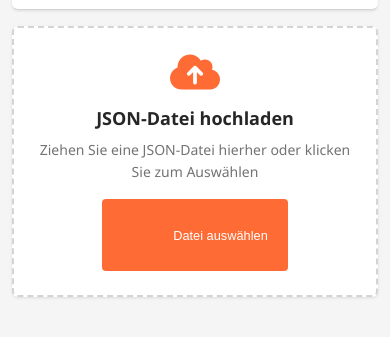
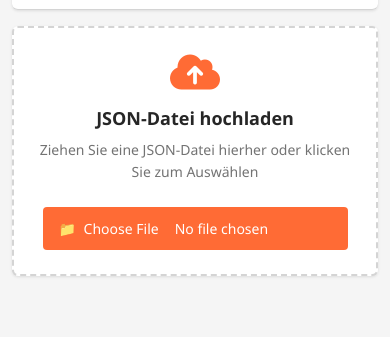
Before and after one commit to SteffenNeumann/jsonparser, a plain HTML site: page index.html in a window 390 px wide. Shown: the part 227-564 px from the top of the page. Drawn offline with Linux system fonts and the light colour scheme.

Commit message:
fix: Verbesserung der iOS-kompatiblen Dateiauswahl durch sichtbaren File Input und optimierte Styles

```diff
--- a/index.html
+++ b/index.html
@@ -42,9 +42,17 @@
 					<p>
 						Ziehen Sie eine JSON-Datei hierher oder klicken Sie zum Auswählen
 					</p>
-					<input type="file" id="fileInput" accept=".json" hidden />
+
+					<!-- iOS-kompatible Lösung: Sichtbarer File Input als Button gestylt -->
+					<input
+						type="file"
+						id="fileInput"
+						accept=".json"
+						class="file-input-button" />
+
+					<!-- Fallback-Button für Desktop (versteckt auf Mobilgeräten) -->
 					<button
-						class="upload-btn"
+						class="upload-btn desktop-only"
 						onclick="document.getElementById('fileInput').click()">
 						<i class="fas fa-folder-open"></i> Datei auswählen
 					</button>
--- a/script.js
+++ b/script.js
@@ -39,18 +39,19 @@ class JSONVisualizer {
 			});
 		}
 
-		// Upload Area Click - Drag & Drop Area
+		// Upload Area Click - nur für Desktop mit verstecktem File Input
 		const uploadArea = document.getElementById("uploadArea");
 		if (uploadArea) {
 			uploadArea.addEventListener("click", (e) => {
-				// Nur bei Klick auf die Upload-Area selbst, nicht auf den Button
+				// Nur bei Klick auf die Upload-Area selbst, nicht auf Button oder File Input
 				if (
 					e.target === uploadArea ||
 					e.target.tagName === "I" ||
 					e.target.tagName === "H3" ||
 					e.target.tagName === "P"
 				) {
-					if (fileInput) {
+					// Nur auf Desktop triggern (wenn File Input versteckt ist)
+					if (fileInput && window.innerWidth > 768) {
 						fileInput.click();
 					}
 				}
--- a/styles.css
+++ b/styles.css
@@ -302,6 +302,81 @@ header.compact p {
 
 .upload-btn:hover {
 	background: var(--primary-orange-hover);
+}
+
+/* iOS-kompatibler File Input Button */
+.file-input-button {
+	background: var(--primary-orange);
+	color: white;
+	border: none;
+	padding: 8px 16px;
+	border-radius: 4px;
+	font-size: 14px;
+	font-weight: 500;
+	cursor: pointer;
+	transition: all 0.2s ease;
+	display: inline-block;
+	font-family: inherit;
+	margin-top: 8px;
+	text-align: center;
+}
+
+.file-input-button:hover {
+	background: var(--primary-orange-hover);
+}
+
+.file-input-button:focus {
+	outline: none;
+	box-shadow: 0 0 0 3px rgba(255, 107, 53, 0.2);
+}
+
+/* Style für den "Datei auswählen" Button des File Inputs */
+.file-input-button::-webkit-file-upload-button {
+	background: transparent;
+	color: white;
+	border: none;
+	padding: 4px 8px 4px 0;
+	margin: 0;
+	margin-right: 8px;
+	cursor: pointer;
+	font-size: 14px;
+	font-weight: 500;
+	font-family: inherit;
+}
+
+.file-input-button::-webkit-file-upload-button:hover {
+	background: transparent;
+}
+
+/* Icon für File Input Button */
+.file-input-button::before {
+	content: "📁 ";
+	margin-right: 4px;
+}
+
+/* Responsive Verhalten */
+@media (max-width: 768px) {
+	/* Auf mobilen Geräten: Zeige nur den File Input */
+	.desktop-only {
+		display: none !important;
+	}
+
+	.file-input-button {
+		display: inline-block;
+		width: auto;
+		min-width: 160px;
+	}
+}
+
+@media (min-width: 769px) {
+	/* Auf Desktop: Verstecke File Input, zeige Button */
+	.file-input-button {
+		display: none;
+	}
+
+	.desktop-only {
+		display: inline-flex;
+	}
 }
 
 /* Controls Section - Postman-Style erweiterte Filter */
```
